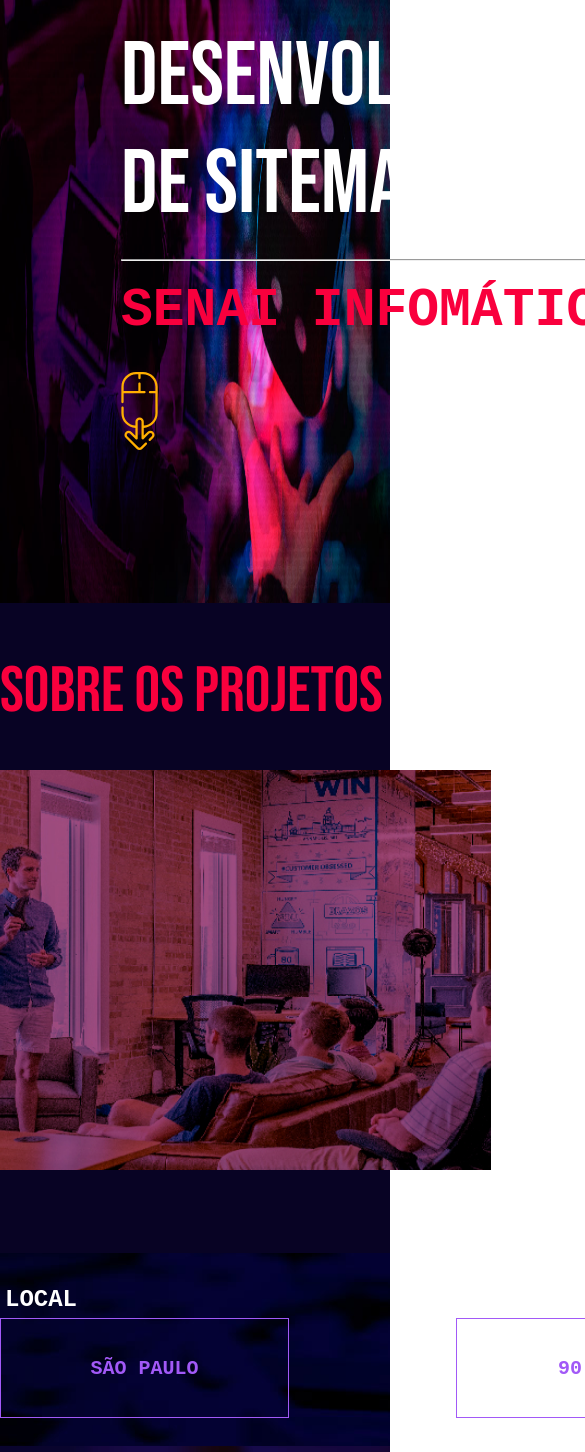
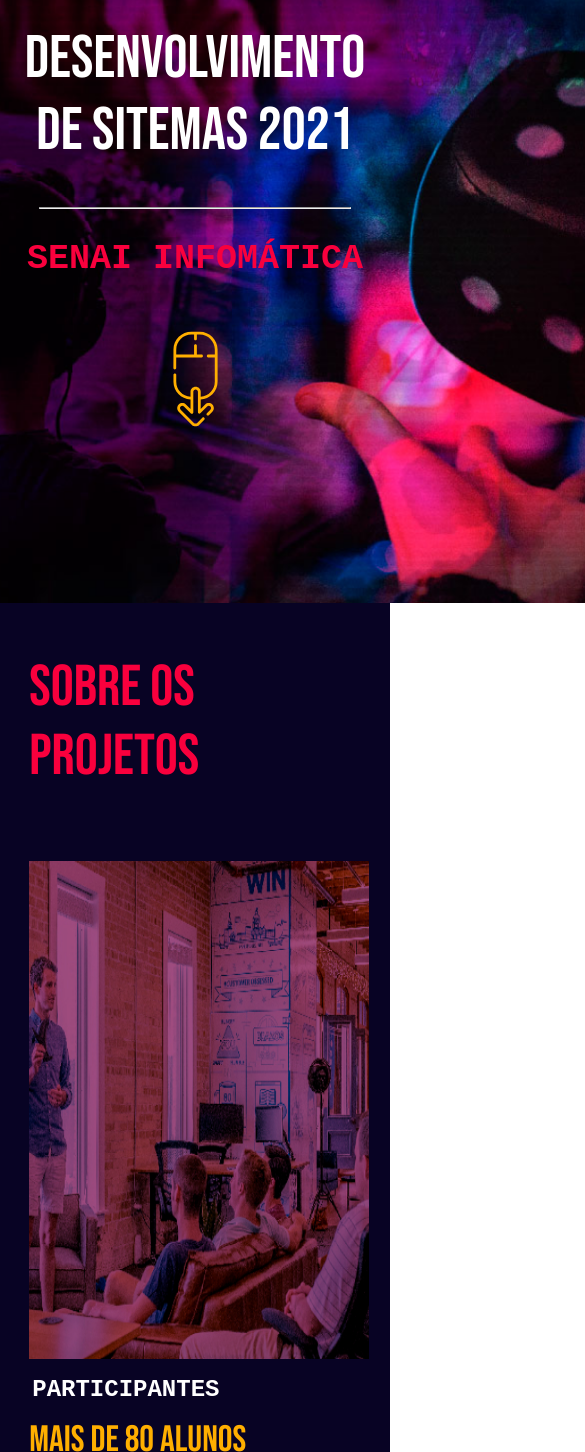
Before and after one commit to Nathalia-Novais/landing-page, a plain HTML site: page index.html in a window 390 px wide. Shown: the part 157-1609 px from the top of the page, 585 px wide, since content can reach past the window. Drawn offline with nearby package versions, Linux system fonts and the light colour scheme.

Commit message:
css e html

```diff
--- a/css/estilo.css
+++ b/css/estilo.css
@@ -259,3 +259,84 @@ align-items: center;
      font-family: 'Open Sans', sans-serif;
      font-size: 18px;
     }
+
+   @media (max-width:420px){
+
+    .container{width: 120vw;}
+
+
+    .container_banner{display: flex;
+justify-content: center;
+}
+
+       .fundo_banner{width: auto;
+        height: 780px;
+  }
+.box_conteudo_banner{
+    left: 0;
+    align-items: center;
+}
+
+h1{
+    width: 90%;
+    font-size: 60px;
+    text-align: center;
+}
+
+hr{width: 80%;
+margin: 20px 0;}
+
+.box_conteudo_banner span{
+    font-size: 35px;
+    margin-top: 10px;
+
+}
+
+.box_conteudo_banner img{
+    width: 45px;
+    margin-top: 30px
+}
+
+
+
+.container{width: 85vw;
+
+}
+
+.container_sobre{
+        height: auto;
+    }
+
+    .container_sobre h2{
+        font-size: 3.6em;
+        margin: 50px 0;
+        align-items: center;
+    }
+
+    .box_sobre img {width:  87vw;
+    left: 40px;
+    height: 59vh;
+}
+
+    .box_sobre{
+        flex-direction: column;
+    }
+
+    .box_participantes{margin-top: 17px;
+    padding-bottom: 50px;}
+
+    .box_participantes h3{
+        width: auto;
+        font-size: 2.3em;
+        margin: 15px 0;
+    }
+
+    .box_participantes p {
+        width: auto;
+        text-align: justify;
+        font-size: 13px;
+    }
+.box_participantes span{margin: 3px;}
+
+
+   }
--- a/index.html
+++ b/index.html
@@ -34,7 +34,7 @@
             <div class="container container_conteudo">
              <h2>sobre os projetos</h2>
             <div class="box_sobre">
-                <img src="assets_zip/imagem-sobre.png" alt="">
+                <img class="img_box_sobre" src="assets_zip/imagem-sobre.png" alt="">
                 <div class="box_participantes">
                     <span>participantes</span>
                     <h3>mais de 80 alunos organizados em 16 grupos</h3>
```
